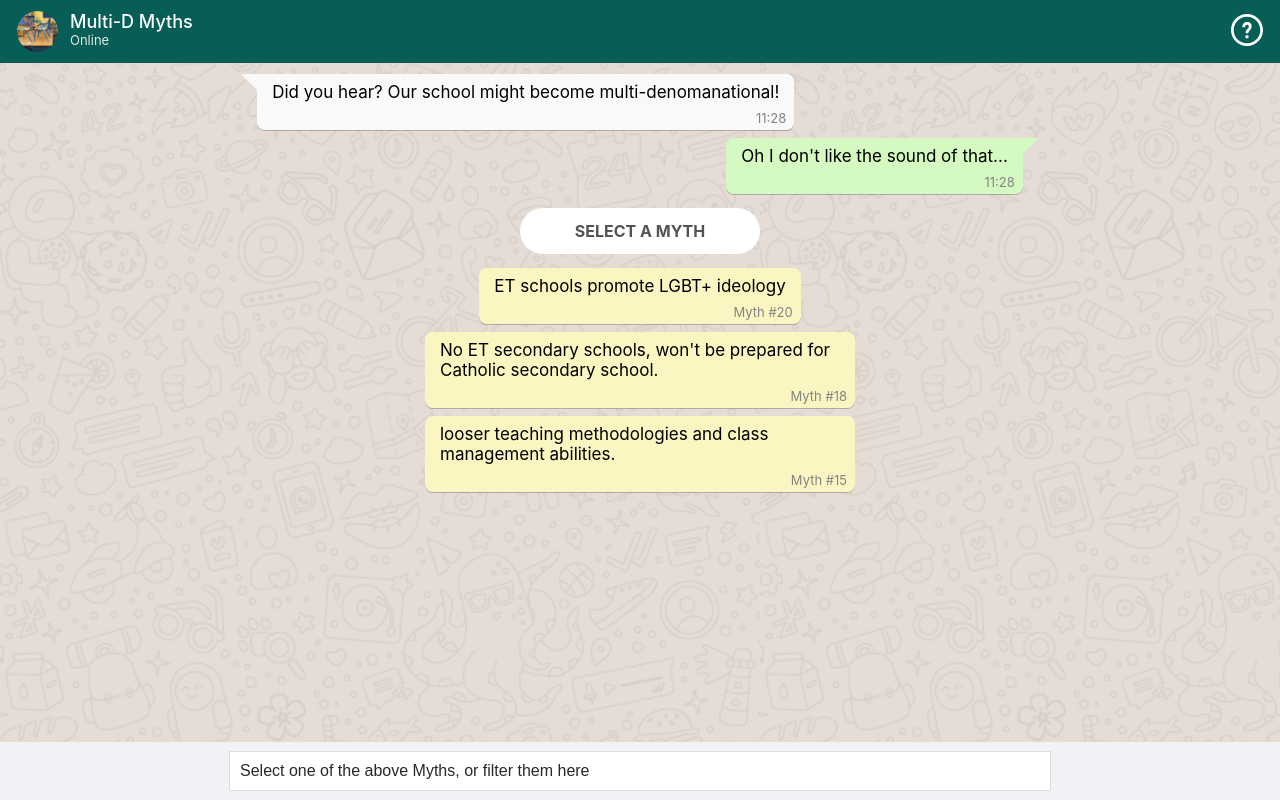
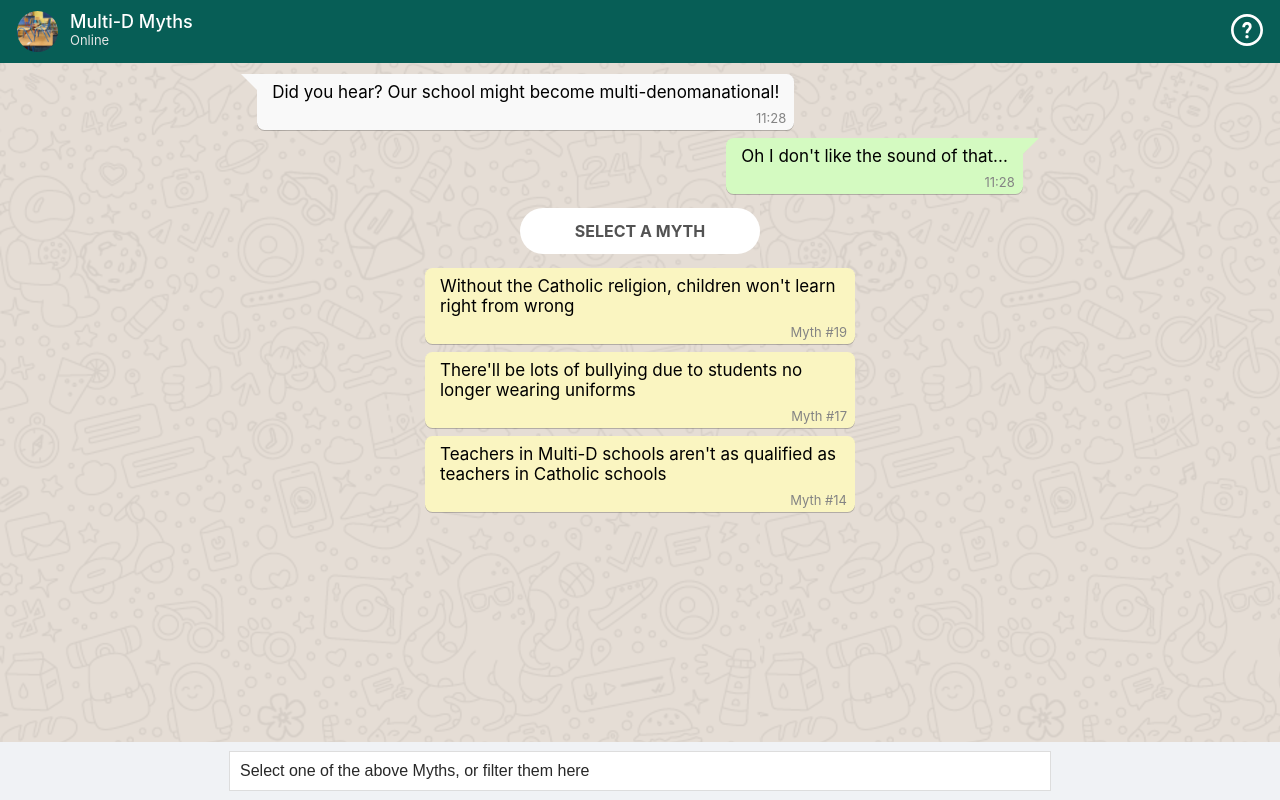
Before and after one commit to D4RKONION/multi-d-myths, a React (Create React App) app: page / in a window 1280 px wide. Built offline with nearby package versions, Linux system fonts and the light colour scheme.

Commit message:
All myths typed out

```diff
--- a/src/js/components/ResponseOptions.jsx
+++ b/src/js/components/ResponseOptions.jsx
@@ -2,15 +2,6 @@ import { useRef } from "react";
 import MYTHS from "../constants/Myths";
 import SpeechBubble from "./SpeechBubble";
 
-// https://stackoverflow.com/a/5767357/5510348
-// remove an item from an array
-function removeItemOnce(arr, value) {
-  var index = arr.indexOf(value);
-  if (index > -1) {
-    arr.splice(index, 1);
-  }
-  return arr;
-}
 
 // https://stackoverflow.com/a/61078260/5510348
 // Chooses k unique random elements from pool.
--- a/src/js/constants/Myths.jsx
+++ b/src/js/constants/Myths.jsx
@@ -2,12 +2,12 @@ const MYTHS = [
   {
     "index": 0,
     "myth": "What is this website?",
-    "answer": "This is a little webapp designed by [Paul](https://twitter.com/D4RK_ONION), who is an Irish Primary School teacher based in Dublin. It was inspired by a [podcast](https://podtail.com/en/podcast/anseo-s-podcast/23-myths-about-multidenominational-schools/) by [Simon Lewis](https://twitter.com/simonmlewis) about 23 of the common misconceptions around Multi-Denomonational Schools.\n\nTo use the app, simply select a myth from the menu below to see a response to it. You can also filter for certain myths using the text box at the bottom of the page. Have fun and I hope you learn something new 😃"
+    "answer": "This is a little webapp designed by [Paul](https://twitter.com/D4RK_ONION), who is an Irish Primary School teacher based in Dublin. It was inspired by a [podcast](https://podtail.com/en/podcast/anseo-s-podcast/23-myths-about-multi-denominational-schools/) by [Simon Lewis](https://twitter.com/simonmlewis) about 23 of the common misconceptions around Multi-Denomonational Schools.\n\nTo use the app, simply select a myth from the menu below to see a response to it. You can also filter for certain myths using the text box at the bottom of the page. Have fun and I hope you learn something new 😃"
   },
   {
     "index": 1,
     "myth": "You can't celebrate Christmas, Easter, St. Patrick's Day or Halloween in a Multi-D School",
-    "answer": "Of course you can! Multi-D schools mark these days, the only difference is that they also talk about things like Kwanzaa, Vesak or Eid. Multi-D schools mark all holidays objectively so that everyone can feel included.\n\nWinter concerts and festivals of light still happen; Easter Egg hunts and art lessons still happen; Being proud of being Irish and attending St. Patrick's Day marches still happens!\n\nAnd of course, dressing up at Halloween is not only allowed, but encouraged 😃"
+    "answer": "Of course you can! Multi-D schools mark these days, the only difference is that they also talk about things like Kwanzaa, Vesak or Eid. Multi-D schools mark all holidays objectively so that everyone can feel included.\n\nWinter concerts and festivals of light still happen; Easter Egg hunts and art lessons still happen; Being proud of being Irish and attending St. Patrick's Day marches still happens!\n\nAnd of course, dressing up at Halloween is not only allowed, but encouraged 🎃"
   },
   {
     "index": 2,
@@ -17,7 +17,7 @@ const MYTHS = [
   {
     "index": 3,
     "myth": "With the removal of uniforms, kids will be less safe on school tours",
-    "answer": "Actually Community National Schools can have uniforms, so it wouldn't be an issue for them.\n\nAs for Educate Together schools, there hasn't been a SINGLE documented case of a child going missing for any significant length of time on a school tour or trip.\n\nBesides, most kids wear their own jackets when they go on trips due to Irish weather, so teachers are well used to looking after big groups of kids that look different."
+    "answer": "Actually Community National Schools can have uniforms, so it wouldn't be an issue for them.\n\nAs for Educate Together schools, there hasn't been a SINGLE documented case of a child going missing for any significant length of time on a school tour or trip.\n\nBesides, most kids wear their own jackets when they go on trips due to Irish weather, so teachers are well used to looking after big groups of kids that look different. ☔️"
   },
   {
     "index": 4,
@@ -27,82 +27,77 @@ const MYTHS = [
   {
     "index": 5,
     "myth": "The school would have to change it's name",
-    "answer": "In the case where the school is named after an area, it would simply get 'Educate Together' or 'Community' added it to. In the cases where there's a saint name, it would probably be renamed after the area."
+    "answer": "Yes, but it may not be as big a change as you might think.\n\nIn the case where the school is named after an area, it would simply get 'Educate Together' or 'Community' added it to. For example 'Cloontuskert National School' would become 'Cloontuskert *Community* National School' or 'Cloontuskert *Educate Together* National School'.\n\nIn the cases where there's a saint name, it would probably be renamed after the area as above."
   },
   {
     "index": 6,
-    "myth": "Teachers and SNAs will lose jobs or seniority, and might even have to reinterview",
-    "answer": "Divested schools since 2016, no jobs lost, including at large schools"
+    "myth": "Teachers and SNAs will lose their jobs or seniority, and might even have to reinterview",
+    "answer": "Schools have been divesting since 2016 now, and there isn't a single reported incident of a teacher being forced to leave a school over a reduction in numbers. Certainly all jobs and seniority would remain in place.\n\nWhat's more, the demand for Multi-D schools is so high that it's quite likely that applications to the school might increase, which would more jobs for more teachers.👩‍🏫👨‍🏫"
   },
   {
     "index": 7,
     "myth": "Educate Together schools don't teach Irish",
-    "answer": "They do. The curriculum is identical in all public Irish primary schools. The only thing that's different is what happens during the 30 minutes designated as religion"
+    "answer": "Of course they do! This one is just totally made up 🇮🇪\n\nThe curriculum being taught in all public Irish primary schools is **identical**. The only thing that's different is what happens during the 30 minutes a day designated as *Religion*.\n\nIn Catholic schools this time is used for faith formation. In Multi-D schools, students are taught about all religions from an objective point of view, as well as Ethics & The Environment, Equality & Justice, and Moral & Spritual growth.\n\nYou can learn more about Educate Together's *Learn Together* cirriculum [here](https://www.educatetogether.ie/app/uploads/2019/02/Learn-Together.pdf) or Community National School's *Goodness Me, Goodness You* [here](https://cns.ie/goodness-me-goodness-you-new/) 📝"
   },
   {
     "index": 8,
-    "myth": "MultiD schools have many foreigners",
-    "answer": "Most MultiD schools are just as diverse as Catholic schools in Ireland."
+    "myth": "Multi-D schools have too many foreigners/middle class kids/working class kids/etc.",
+    "answer": "There are so many 'Multi-D schools have too many X students' myths running around out there that's it's honestly hard to keep them all straight in my head! 😵\n\nMulti-D schools are as diverse as Catholic schools, both of which are full of all kinds of wonderful children just looking to get an education and feel like they belong to a community. Isn't that the most important thing about schools after all?"
   },
   {
     "index": 9,
     "myth": "There's no discipline or respect because children call teachers by their first name",
-    "answer": "what job or place or situation do you call someone by a surname? Do you respect them any less?"
+    "answer": "This one really seems to scare some people, but think about it; how many people in adult life do you only refer to by their surname? I can't think of a single situation where I'd feel the need to call anyone be they office worker, Garda, doctor, nurse or anyone else *Mr. Murphy* or *Ms. Foley*. It's not actually preparing children for real life and it's honestly a little old-fashioned.🧐\n\nAs for whether it helps with discipline, if it was the case that children could only be controlled because they call their teacher *Mr. Dunne*, surely there would be no discipline issues in Irish schools?\n\nDiscipline and classroom management are skills which teachers hone over the course of thier career, and being called by their first name isn't going to cause a riot in the classroom!"
   },
   {
     "index": 10,
-    "myth": "MultiD schools are overrun with parents because of their 'open door' policy",
-    "answer": "Very few parents actually have the time. The roots of this myth are in the ethos, which state that ET schools in particular must bedemocratically run. Parent involvement is encourage but it has to be meaningful and have purpose. Parents are invited in if help is needed but there's no open door as many Irish teachers seem to thing there is."
+    "myth": "Multi-D schools are overrun with parents because of their 'open door' policy",
+    "answer": "The roots of this myth seem to be from the Educate Togther ethos, which state that their schools in particular must be democratically run. Parental involvement is certainly encouraged, but it has to be meaningful and have purpose. That is to say that parents are invited in if help is needed. There's no open door policy as many Irish teachers seem to think there is.\n\nIn other words, it's exactly the same as it is in Catholic schools!\n\nAlso I don't know about you, but every parent I know is extremely busy living their life and getting work done while kids are at school... Most parents don't have the time to be sitting at the back of the classroom all day, even if this was true 🤯"
   },
   {
     "index": 11,
-    "myth": "MultiD schools are anti-religion",
-    "answer": "ET celebrate all religions. Worship is what's removed. They're not the opposite of religious schools. Catholic schools are more anti religion by only teaching one religion"
+    "myth": "Multi-D schools are anti-religion, and they don't let anyone talk about god",
+    "answer": "That couldn't be further from the truth! Both Educate Together and Community National schools teach about all religions. That means that children learn about all the various gods and deities out there. All religions in the classroom are respected in Multi-D schools.\n\nWorship is what's removed from Multi-D schools. Parents who want their children to learn to worship can get together with thier local parish and organise after school faith lessons. Sometimes, a teacher from the area will lead the way on this. In this way, their religion is no longer watered down to appeal to as broad a church as possible (excuse the pun) 😇"
   },
   {
     "index": 12,
-    "myth": "Catholic schools are statistically good schools to learn in and we shouldn't give that up",
-    "answer": "In no way linked to catholic values. Why internationally are Catholic schools high achieving? Middle class and wealthy people more likely to attend them. Catholic schools in Ireland are average, as they're the majority."
+    "myth": "Catholic schools are statistically high achieving schools academically and we shouldn't give that up",
+    "answer": "This is an argument that some people make, using data from abroad. However, in those countries, Catholic schools are generally private & hard to get into schools. As you can imagine, most people who can afford to send thier kids to schools like those are extremely well off, and thus the grades coming out of the schools tend to be higher as parents from well off families are able to give their children more advantages in life with all that extra cash 💴\n\n However, the important thing to note here is that the academic achievements of these schools abroad is in **no way linked to catholic values**. It's linked to the vast wealth of the families attending those schools. Here in Ireland, the vast majority of students attend Catholic schools and so, their academic achievement is on average... average!"
   },
   {
     "index": 13,
-    "myth": "No communion or confirmation",
-    "answer": "The parish prepares them. No Catholic child has been refused a sacrament due to being in a multiD school. However there is no outsourcing of the sacraments to the schools"
+    "myth": "My child won't be able to do their Communion or Confirmation if the school becomes Multi-D",
+    "answer": "This might be the scariest myth of all, the one that puts most parents off the idea of divestment away from the church.\n\nSo let's get the easy part out of the way first. Your child **absolutley will be able to do their sacraments** if the school becomes Multi-D. No Catholic child has ever been refused a sacrament due to attending a Multi-D school. They'll still have their Communion, they'll still be able to buy a lovely suit, and they'll still be able to have a wonderful day, and they'll still be able to have an important coming of age party with their friends and family.\n\nOkay, now for the harder part. The school won't prepare them for the sacrament. **The Parish will prepare the candidates instead**. That's it. That's all that changes. Even most Catholic schools are beginning to pass sacrament preparation on to the local parish as it takes up a huge amount of teaching time. So this is something that you'll probably have to deal with regardless sooner rather than later."
   },
   {
     "index": 14,
-    "myth": "teachers aren't qualified",
-    "answer": "nonsense"
+    "myth": "Teachers in Multi-D schools aren't as qualified as teachers in Catholic schools",
+    "answer": "There's not much to say about this one. It's nonsense. All Irish Primary School teachers have to do the same Bachelor of Education, or an equivalent Degree from abroad plus an Irish cert when they return.\n\nWithout those things, they can't get a Teaching Council number, and without that they can't teach in any public Irish primary school. End of story."
   },
   {
     "index": 15,
-    "myth": "looser teaching methodologies and class management abilities.",
-    "answer": "rules still exist, shockingly. Plenty of strictness. Catholic schools are just as nice to kids as ET"
+    "myth": "Multi-D schools have looser teaching methodologies and class management abilities",
+    "answer": "Multi-D schools aren't zoos! They're schools just like Catholic schools, and they have the same high expectations from their students. Students are expected to be polite, kind and respectful, and their are consequences for breaking rules; just like Catholic schools!\n\nJust like in Catholic schools, it comes down to the individual styles of teachers in the Multi-D school. And those teachers are trained in the exact same teacher training colleges as their Catholic school teaching peers."
   },
   {
     "index": 16,
-    "myth": "NO BOM/parents on the BOM",
-    "answer": "just like any other school. 8 people with same roles as catholic schools"
+    "myth": "There's no Board of Management (BOM) in Multi-D schools!/There's too many parents on the BOM in Multi-D Schools!",
+    "answer": "So you can guess from the second version of this myth that the first one is just straight up wrong. Multi-D schools do of course have a Board of Management (BOM).\n\nIn fact, they have the exact same kind of BOM as Catholic Schools.\n- Two direct nominees of the patron\n- Two parents of children enrolled in the school (one mother and one father) elected by the parents\n- The principal\n- One other serving teacher elected by the teaching staff\n- Two extra members agreed by the representatives of the patron, teachers and parents\n\nYou can read more about it on the Citizen's Information page [here](https://www.citizensinformation.ie/en/education/primary_and_post_primary_education/going_to_primary_school/boards_of_management.html#l4374c) (so you know it's super official and strict 😬)"
   },
   {
     "index": 17,
-    "myth": "loads of bullying due to uniform",
-    "answer": "nonsense. Most countries don't have uniform and it's not an issue. Catholic schools don't have NO bullying because of this"
+    "myth": "There'll be lots of bullying due to students no longer wearing uniforms",
+    "answer": "Actually Community National Schools can have uniforms, so it wouldn't be an issue for them.\n\nAs for Educate Together schools, it doesn't appear to be a major issue for the current ones. There's no data showing that no uniform = extra bullying, but there is [data showing that uniforms don't actually make a difference](https://ehe.osu.edu/news/listing/school-uniforms-don-t-improve-child-behavior-study-finds).\n\nBritain Malta & Ireland are the only European countries where uniforms are still worn and there aren't stories of clothing-related bullying epidemics coming out of the other European countries 📊"
   },
   {
     "index": 18,
-    "myth": "No ET secondary schools, won't be prepared for Catholic secondary school.",
-    "answer": "ET body commissioned a study on the transition from ET to Catholic secondary. No difference at all"
+    "myth": "There aren't any Multi-D secondary schools, so our kids won't be prepared for Catholic secondary school.",
+    "answer": "Firstly, and I hate to be that guy, but there are [22 Educate Together secondary schools](https://www.educatetogether.ie/second-level-schools-search/) and [205 English speaking Community Colleges](https://www.etbi.ie/community-colleges/) in Ireland.\n\nBut yes, realistically, your child may still end up attending a Catholic secondary school. So how will they possibly transition after 8 years in a Multi-D school? Well the Educate Together body commissioned a study on the welfare of children transitioning from ET Primary to Catholic secondary. The study found that there was no issues whatsoever for students those students!"
   },
   {
     "index": 19,
-    "myth": "ET schools have a woke agenda",
-    "answer": "answer"
-  },
-  {
-    "index": 20,
-    "myth": "ET schools promote LGBT+ ideology",
-    "answer": "answer"
+    "myth": "Without the Catholic religion, children won't learn right from wrong",
+    "answer": "The Catholic mantra of 'Treat others as you would like others to treat you' is a good one, and students do learn morality from their catholic education. However, this is not exclusive to the Catholic religion!\n\nIt's called [The Golden Rule](https://en.wikipedia.org/wiki/Golden_Rule) and it is observed by almost every religion on the planet. In other words: Morality, Being Good, and Doing the Right Thing do not exclusively belong to Catholics. Every religion including those far far older than Catholicism uses the Golden Rule. Isn't it wonderful that people all throughout history from all corners of the globe have an inate sense to look after those around them and treat them well? It gives me a lot of hope 🙏\n\nAll that aside, Multi-D schools (ET and CNS) both teach about Morality and Ethics during the 30 minutes a day allocated to religion, and they teach SPHE exactly the same as Catholic schools (which includes many lessons about being a good friend and a good citizen)."
   },
 
 
```
